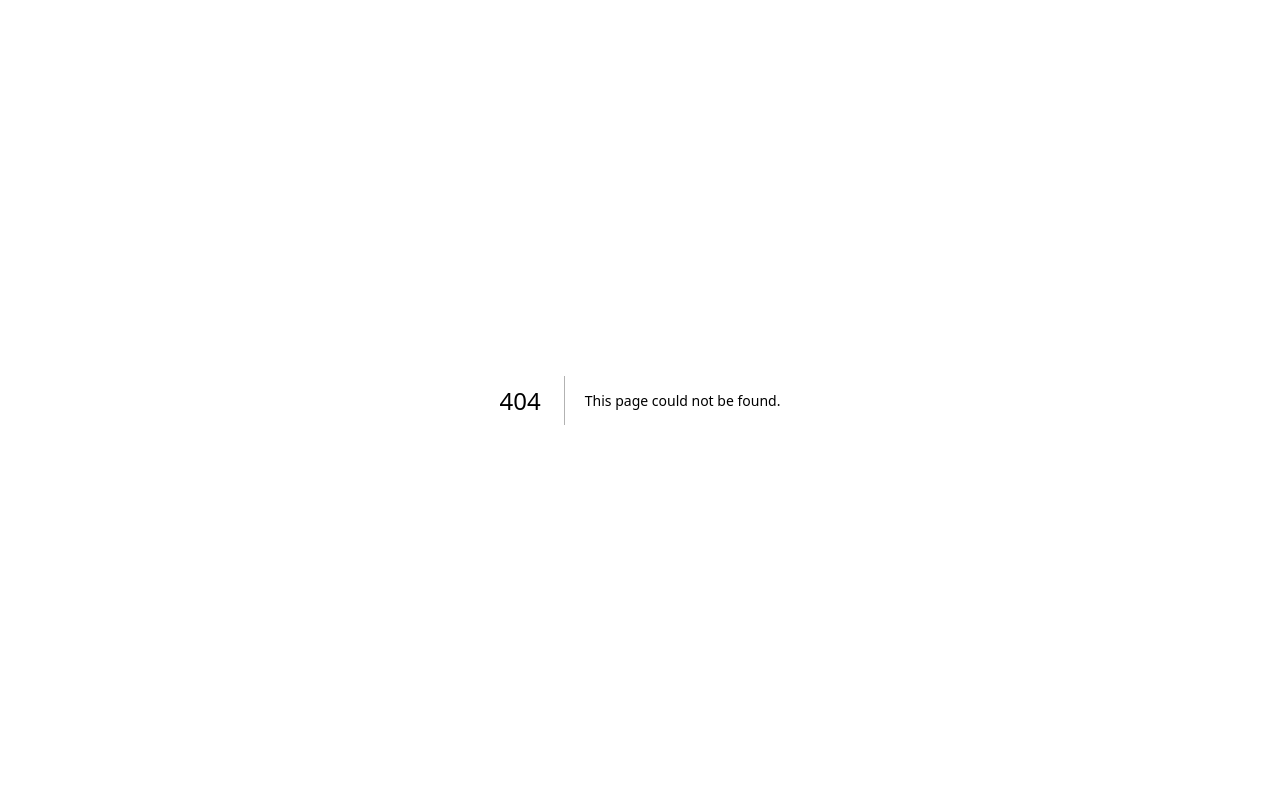
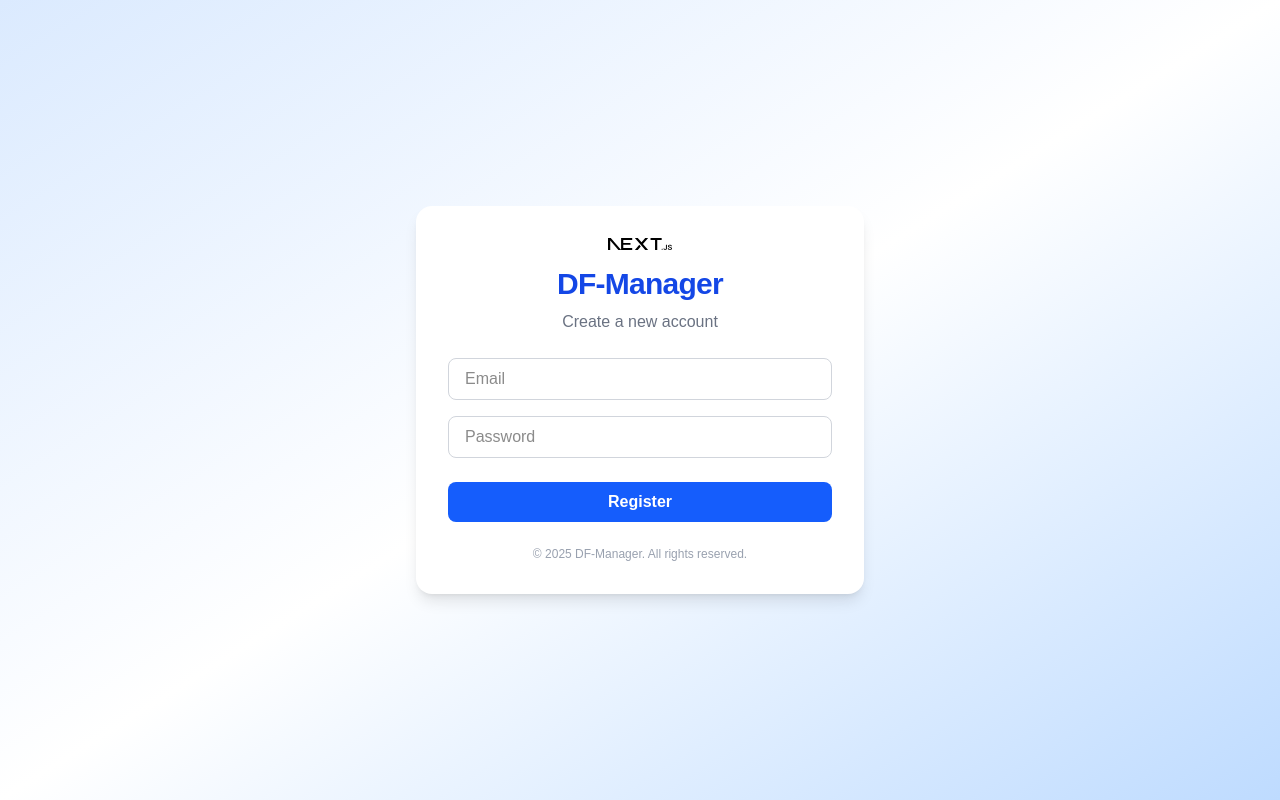
Before and after one commit to sachithamh/df-manager, a Next.js app: page /register in a window 1280 px wide. Before the commit this address had no page. Built offline with nearby package versions, Linux system fonts and the light colour scheme; no server answers.

Commit message:
feat: implement user registration page with Firebase authentication

```diff
--- /dev/null
+++ b/src/app/register/page.tsx
@@ -0,0 +1,66 @@
+"use client";
+import React, { useState } from "react";
+import { useRouter } from "next/navigation";
+import { createUserWithEmailAndPassword } from "firebase/auth";
+import { auth } from "../../firebase";
+import Image from "next/image";
+
+export default function RegisterPage() {
+  const [email, setEmail] = useState("");
+  const [password, setPassword] = useState("");
+  const [error, setError] = useState("");
+  const [success, setSuccess] = useState("");
+  const router = useRouter();
+
+  const handleRegister = async (e: React.FormEvent) => {
+    e.preventDefault();
+    setError("");
+    setSuccess("");
+    try {
+      await createUserWithEmailAndPassword(auth, email, password);
+      setSuccess("Registration successful! Redirecting to login...");
+      setTimeout(() => router.push("/login"), 1500);
+    } catch (err: any) {
+      setError(err.message);
+    }
+  };
+
+  return (
+    <div className="min-h-screen flex items-center justify-center bg-gradient-to-br from-blue-100 via-white to-blue-200">
+      <div className="w-full max-w-md bg-white rounded-2xl shadow-lg p-8 flex flex-col items-center">
+        <Image src="/next.svg" alt="DF-Manager Logo" width={64} height={64} className="mb-4" />
+        <h1 className="text-3xl font-bold text-blue-700 mb-2 tracking-tight">DF-Manager</h1>
+        <p className="mb-6 text-gray-500">Create a new account</p>
+        <form onSubmit={handleRegister} className="w-full flex flex-col gap-4">
+          <input
+            type="email"
+            placeholder="Email"
+            value={email}
+            onChange={e => setEmail(e.target.value)}
+            required
+            className="border border-gray-300 rounded-lg px-4 py-2 focus:outline-none focus:ring-2 focus:ring-blue-400"
+          />
+          <input
+            type="password"
+            placeholder="Password"
+            value={password}
+            onChange={e => setPassword(e.target.value)}
+            required
+            className="border border-gray-300 rounded-lg px-4 py-2 focus:outline-none focus:ring-2 focus:ring-blue-400"
+          />
+          <button
+            type="submit"
+            className="bg-blue-600 text-white font-semibold rounded-lg py-2 mt-2 hover:bg-blue-700 transition-colors"
+          >
+            Register
+          </button>
+          {error && <p className="text-red-500 text-sm text-center mt-2">{error}</p>}
+          {success && <p className="text-green-600 text-sm text-center mt-2">{success}</p>}
+        </form>
+        <div className="mt-6 text-gray-400 text-xs text-center">
+          &copy; {new Date().getFullYear()} DF-Manager. All rights reserved.
+        </div>
+      </div>
+    </div>
+  );
+}
--- a/src/firebase.ts
+++ b/src/firebase.ts
@@ -1,15 +1,26 @@
 // Firebase configuration and initialization
-import { initializeApp } from "firebase/app";
+import { initializeApp, getApps, getApp } from "firebase/app";
 import { getAuth } from "firebase/auth";
 
 const firebaseConfig = {
-  apiKey: "YOUR_API_KEY",
-  authDomain: "YOUR_AUTH_DOMAIN",
-  projectId: "YOUR_PROJECT_ID",
-  storageBucket: "YOUR_STORAGE_BUCKET",
-  messagingSenderId: "YOUR_MESSAGING_SENDER_ID",
-  appId: "YOUR_APP_ID"
+  apiKey: process.env.NEXT_PUBLIC_FIREBASE_API_KEY,
+  authDomain: process.env.NEXT_PUBLIC_FIREBASE_AUTH_DOMAIN,
+  projectId: process.env.NEXT_PUBLIC_FIREBASE_PROJECT_ID,
+  storageBucket: process.env.NEXT_PUBLIC_FIREBASE_STORAGE_BUCKET,
+  messagingSenderId: process.env.NEXT_PUBLIC_FIREBASE_MESSAGING_SENDER_ID,
+  appId: process.env.NEXT_PUBLIC_FIREBASE_APP_ID,
 };
 
-const app = initializeApp(firebaseConfig);
+if (
+  !firebaseConfig.apiKey ||
+  !firebaseConfig.authDomain ||
+  !firebaseConfig.projectId ||
+  !firebaseConfig.storageBucket ||
+  !firebaseConfig.messagingSenderId ||
+  !firebaseConfig.appId
+) {
+  throw new Error("Missing Firebase environment variables. Check your .env.local file.");
+}
+
+const app = getApps().length ? getApp() : initializeApp(firebaseConfig);
 export const auth = getAuth(app);
```
